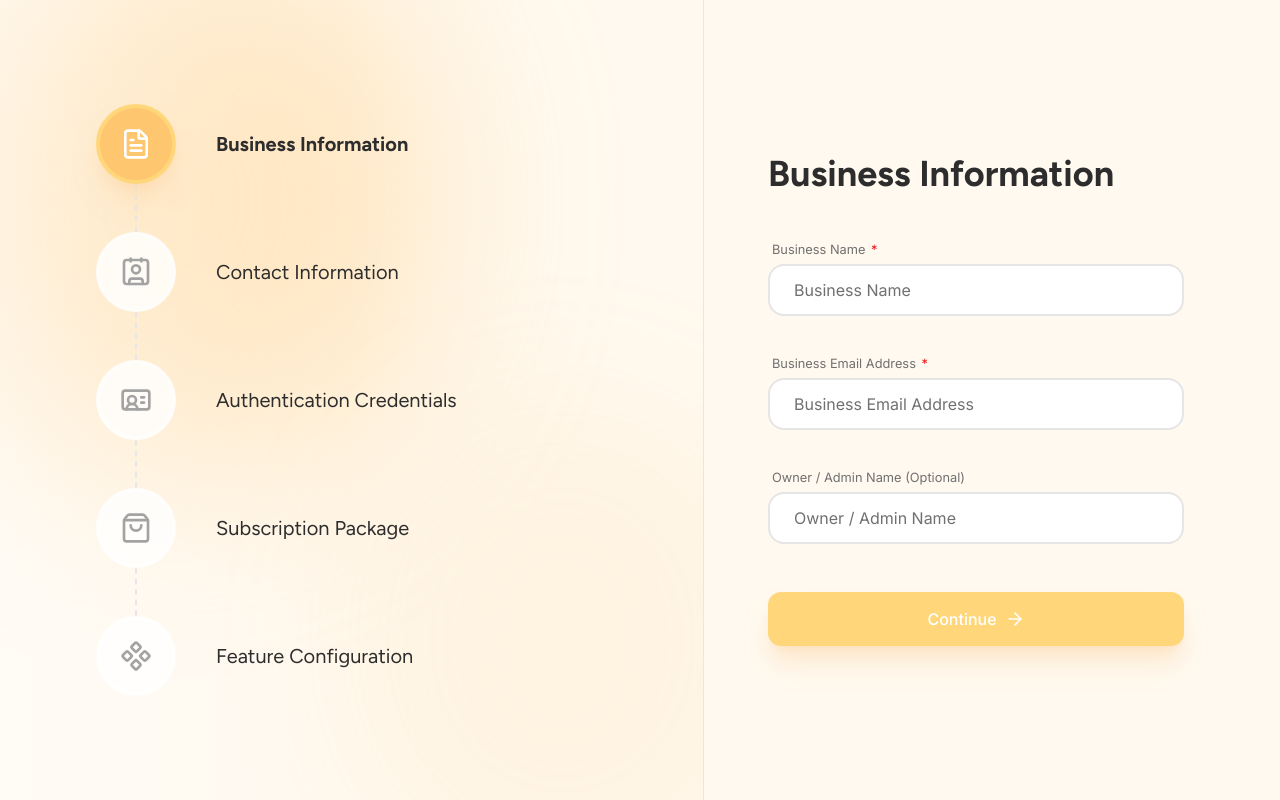
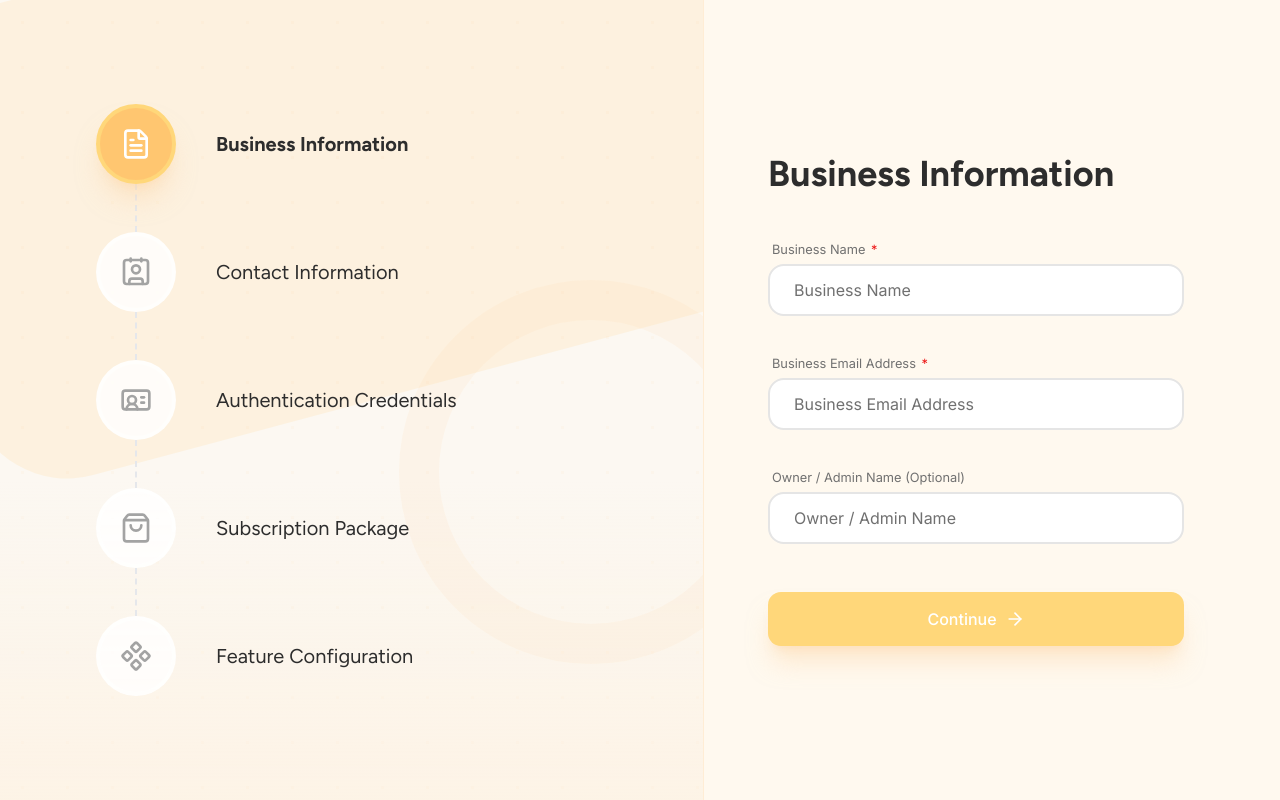
Before and after one commit to ShanRaboy11/Qios, a Next.js app: page /1/dashboard/onboarding in a window 1280 px wide. Built offline with nearby package versions, Linux system fonts and the light colour scheme.

Commit message:
fix: background -Eupinado

```diff
--- a/src/app/(tenant)/[id]/dashboard/onboarding/components/Sidebar.tsx
+++ b/src/app/(tenant)/[id]/dashboard/onboarding/components/Sidebar.tsx
@@ -13,21 +13,42 @@ export function OnboardingSidebar({ steps, currentStep }: SidebarProps) {
     <div className={cn(
       "w-full lg:w-[45%] xl:w-[55%] h-auto lg:h-screen sticky lg:fixed top-0 left-0 z-40 overflow-hidden",
       "flex flex-row lg:flex-col justify-center items-center lg:items-start px-6 py-8 lg:px-24",
-      "bg-[var(--color-bg-primary)] border-b lg:border-b-0 lg:border-r border-[var(--color-brand-primary)]/20"
+      /* Warm cream background base */
+      "bg-[#FCF8F2] border-b lg:border-b-0 lg:border-r border-orange-100"
     )}>
 
+      {/* --- NEW UNIQUE MODERN KIOSK BACKGROUND START --- */}
       <div className="absolute inset-0 pointer-events-none overflow-hidden">
+
+        {/* 1. Large Architectural Pill Shape */}
         <div
-          className="absolute -top-[10%] -left-[10%] w-[70%] h-[70%] rounded-full opacity-40 blur-[100px]"
+          className="absolute -top-20 -left-20 w-[120%] h-[60%] rounded-[100px] rotate-[-15deg] opacity-[0.15]"
           style={{ backgroundColor: 'var(--color-brand-primary)' }}
         />
+
+        {/* 2. Floating Modern "Glass" Circle */}
         <div
-          className="absolute -bottom-[10%] -right-[10%] w-[60%] h-[60%] rounded-full opacity-10 blur-[80px]"
-          style={{ backgroundColor: 'var(--color-brand-primary)' }}
+          className="absolute top-[35%] -right-20 w-96 h-96 rounded-full border-[40px] border-orange-200/30 opacity-40 animate-pulse"
+          style={{ animationDuration: '8s' }}
         />
-        <div className="absolute inset-0 bg-gradient-to-r from-white/40 via-transparent to-transparent" />
+
+        {/* 3. Kiosk Dot Grid (Corrected Property) */}
+        <div
+          className="absolute inset-0 opacity-[0.05]"
+          style={{
+            backgroundImage: `radial-gradient(var(--color-brand-primary) 1.5px, transparent 1.5px)`,
+            backgroundSize: '45px 45px'
+          }}
+        />
+
+        {/* 4. Bottom Glow for Depth */}
+        <div
+          className="absolute bottom-0 right-0 w-full h-[40%] bg-gradient-to-t from-orange-100/40 to-transparent"
+        />
       </div>
+      {/* --- NEW UNIQUE MODERN KIOSK BACKGROUND END --- */}
 
+      {/* ORIGINAL CONTENT LOGIC BELOW */}
       <div className="flex flex-row lg:flex-col gap-4 md:gap-12 lg:gap-12 relative w-full justify-center lg:justify-start z-10">
         {steps.map((step, index) => {
           const isDone = currentStep > step.id;
@@ -36,7 +57,7 @@ export function OnboardingSidebar({ steps, currentStep }: SidebarProps) {
           return (
             <div key={step.id} className="relative flex flex-col lg:flex-row items-center gap-2 lg:gap-10 flex-1 lg:flex-none">
 
-              {/* CONNECTOR LINES */}
+              {/* ORIGINAL CONNECTOR LINES */}
               {index !== steps.length - 1 && (
                 <>
                   {/* Desktop Vertical */}
@@ -53,7 +74,7 @@ export function OnboardingSidebar({ steps, currentStep }: SidebarProps) {
                 </>
               )}
 
-              {/* ICON CIRCLE */}
+              {/* ORIGINAL ICON CIRCLE */}
               <div className={cn(
                 "w-10 h-10 lg:w-20 lg:h-20 rounded-full flex items-center justify-center z-10 transition-all duration-500 border-2 lg:border-4",
                 isDone ? "bg-[var(--color-success-secondary)] text-[var(--color-success-primary)] border-[var(--color-success-secondary)]" :
@@ -67,7 +88,7 @@ export function OnboardingSidebar({ steps, currentStep }: SidebarProps) {
                 )}
               </div>
 
-              {/* STEP TITLE */}
+              {/* ORIGINAL STEP TITLE */}
               <span className={cn(
                 "hidden sm:block whitespace-nowrap transition-colors text-[10px] lg:text-xl font-figtree",
                 isActive || isDone ? "text-[var(--color-text-primary)] font-bold" : "text-[var(--color-text-secondary)]/60"
```
